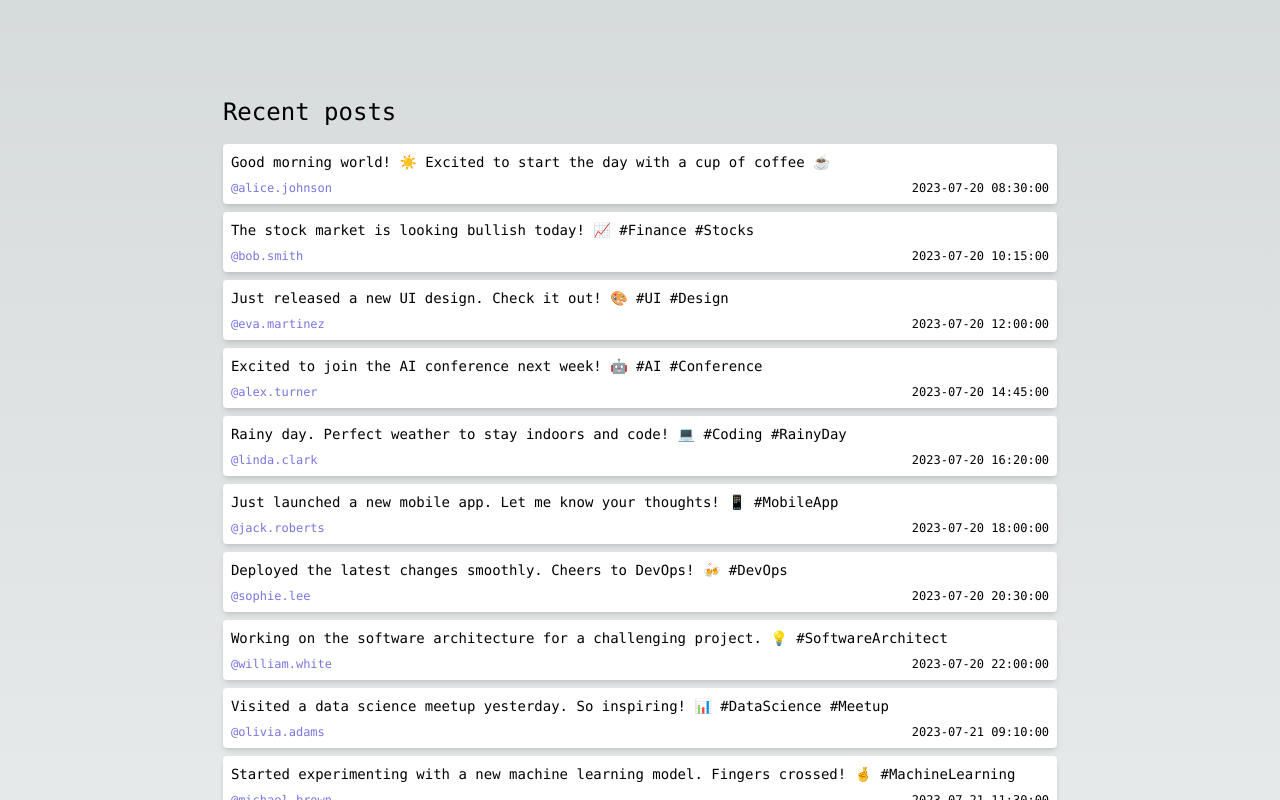
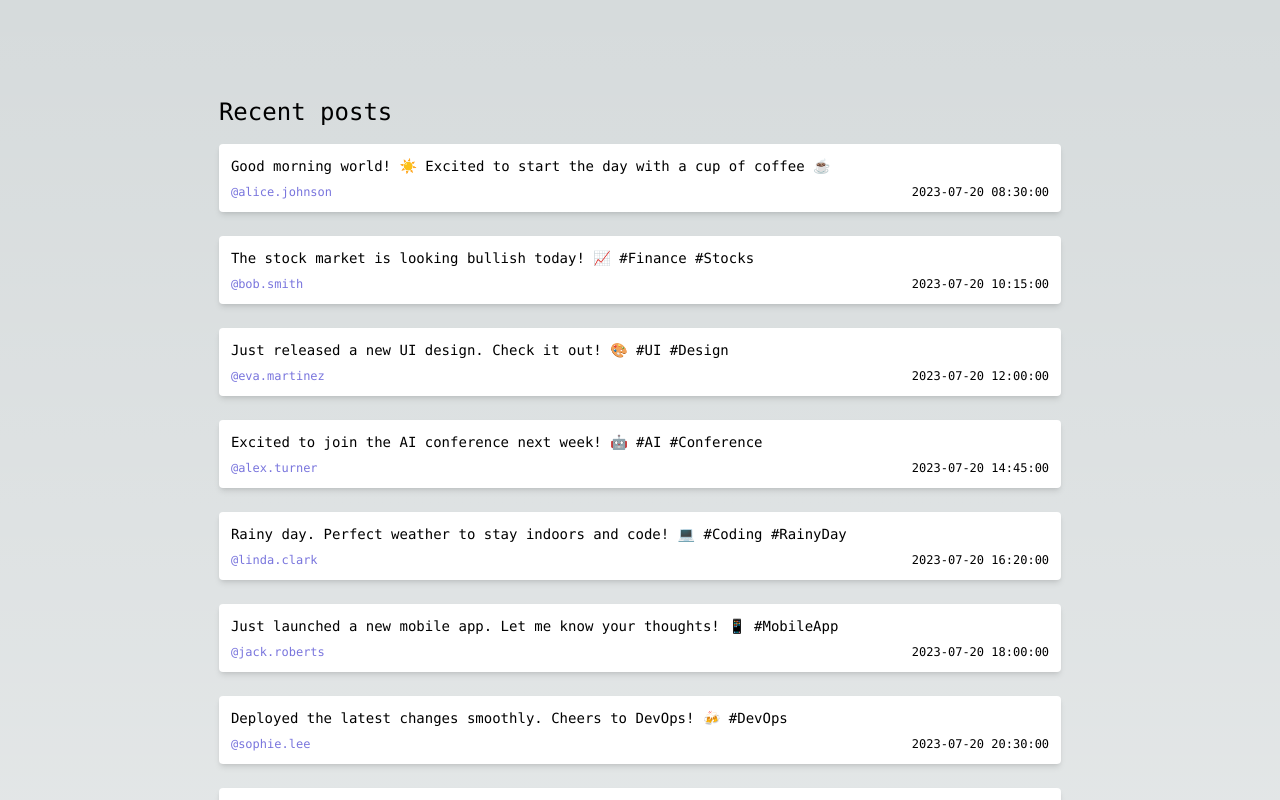
Before and after one commit to ddikman/leads-example-page, a Next.js app: page / in a window 1280 px wide. Shown: the top 800 px of the page. Built offline with nearby package versions, Linux system fonts and the light colour scheme.

Commit message:
A bit more margin and spacing

```diff
--- a/src/app/post_card.tsx
+++ b/src/app/post_card.tsx
@@ -1,7 +1,7 @@
 import Link from "next/link";
 
 export default function PostCard({post} : { post: Post }) {
-  return <div className="flex flex-col my-2 w-full gap-2 rounded shadow-md bg-white p-2">
+  return <div className="flex flex-col mb-6 w-full gap-2 rounded shadow-md bg-white p-3">
     <div>{ post.message }</div>
     <div className="flex flex-row justify-between text-xs">
       <Link className="user-id" href={`/user/${post.user}`}>@{post.user}</Link>
```
